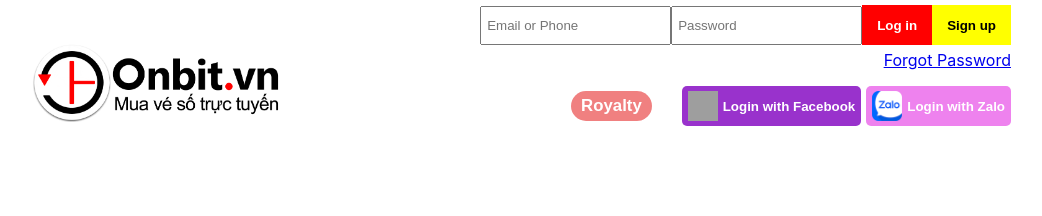
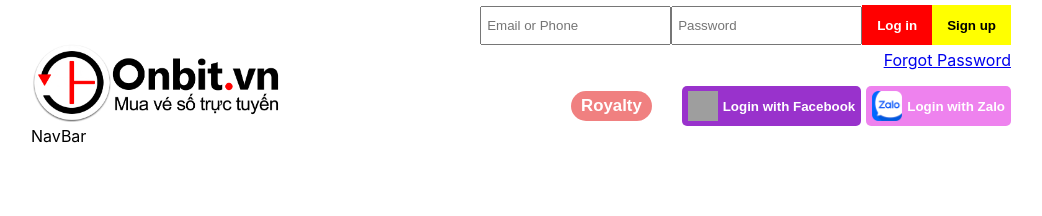
Before and after one commit to SonDo580/lottery-clone, a React (Create React App) app: page / in a window 1280 px wide. Shown: the top 216 px of the page, without its empty margins (119-1161 px from the left). Built offline with nearby package versions, Linux system fonts and the light colour scheme; grey boxes are pictures that could not be loaded.

Commit message:
Add NavBar component

```diff
--- a/src/App.js
+++ b/src/App.js
@@ -1,10 +1,12 @@
 import "./App.scss";
 import Header from "./components/Header";
+import NavBar from "./components/NavBar";
 
 function App() {
   return (
     <div className="app">
       <Header />
+      <NavBar />
     </div>
   );
 }
--- /dev/null
+++ b/src/components/NavBar/index.js
@@ -0,0 +1,5 @@
+function NavBar() {
+  return <div>NavBar</div>;
+}
+
+export default NavBar;
```
